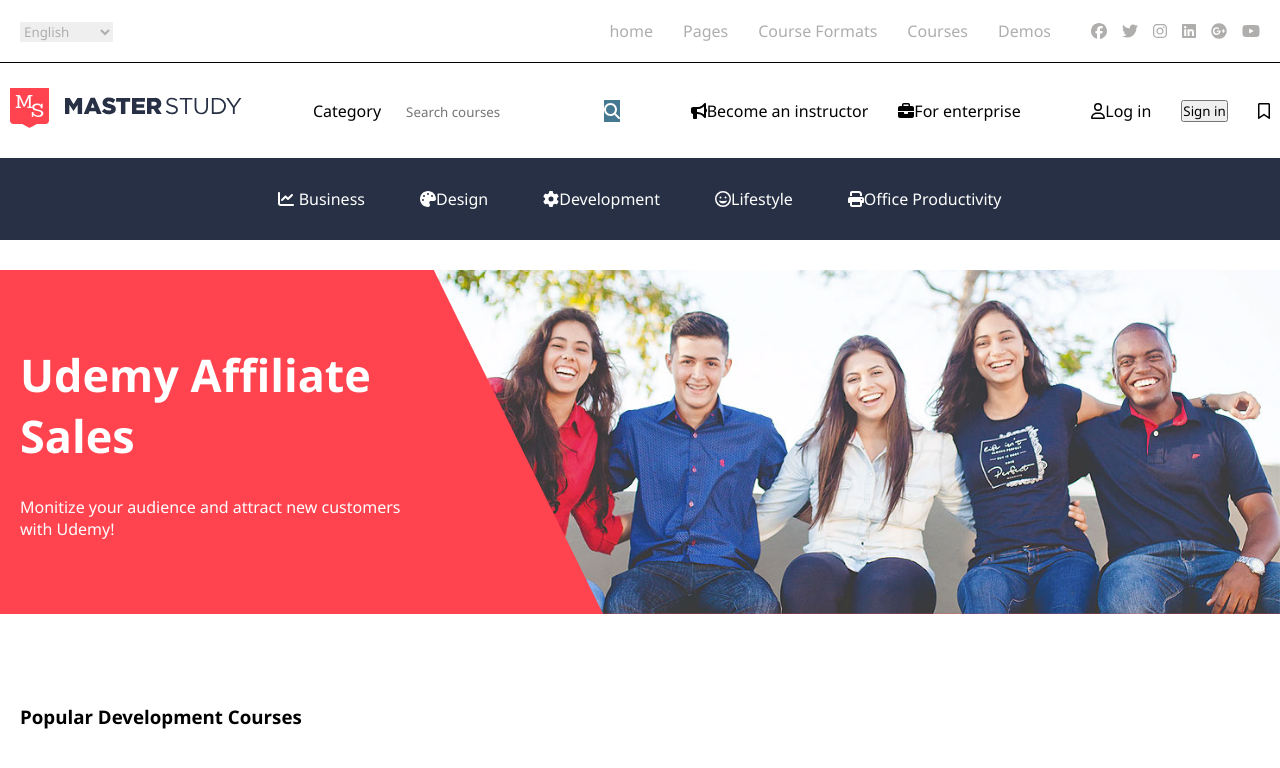
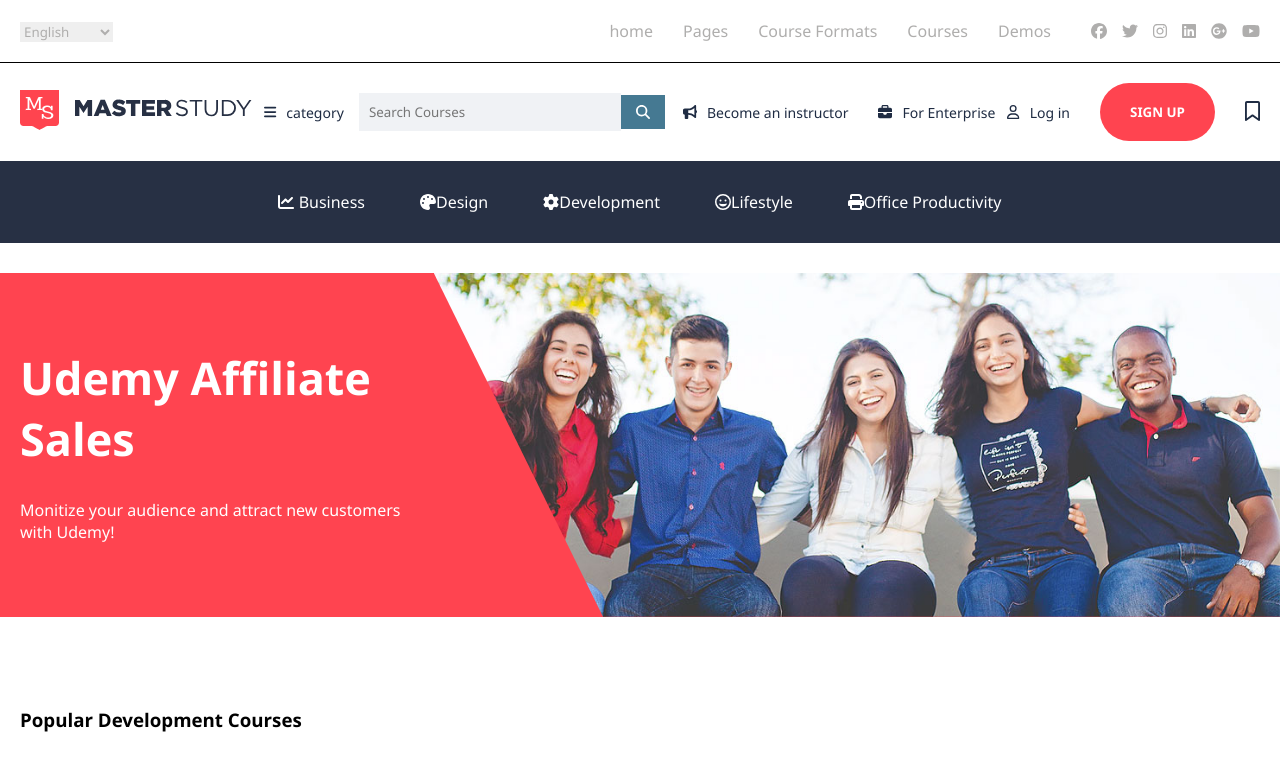
Before and after one commit to AlessandroTacconi/proj-html-vuejs, a Vue app: page / in a window 1280 px wide. Shown: the top 768 px of the page. Built offline with nearby package versions, Linux system fonts and the light colour scheme.

Commit message:
feat: fix-header-principal

```diff
--- a/src/components/HeaderPrincipal.vue
+++ b/src/components/HeaderPrincipal.vue
@@ -1,68 +1,97 @@
 <script></script>
 
 <template>
-  <div class="container flex principal">
-    <!-- Logo -->
-    <div>
-      <img src="/img/MasterStudy.svg" alt="Logo" />
-    </div>
-    <!-- /Logo -->
-    <!-- Search bar -->
-    <div class="flex find">
-      <div>Category</div>
-      <div>
-        <input type="text" placeholder="Search courses" />
-        <span class="m-glass"
-          ><font-awesome-icon icon="fa-solid fa-magnifying-glass"
-        /></span>
+  <div class="container flex">
+    <div class="logo"><img src="/img/MasterStudy.svg" alt="logo" /></div>
+    <div class="flex research">
+      <div class="category">
+        <font-awesome-icon icon="fa-solid fa-bars" /><span>category</span>
+      </div>
+      <div class="search-bar flex">
+        <input type="text" placeholder="Search Courses" />
+        <font-awesome-icon
+          icon="fa-solid fa-magnifying-glass"
+          class="mg-glass"
+        />
       </div>
     </div>
-    <!-- /Search bar -->
-    <!-- Altro -->
-    <div class="flex plus">
+    <div class="flex third-section">
       <div>
-        <font-awesome-icon icon="fa-solid fa-bullhorn" />Become an instructor
+        <font-awesome-icon icon="fa-solid fa-bullhorn" /><span
+          >Become an instructor</span
+        >
       </div>
       <div>
-        <font-awesome-icon icon="fa-solid fa-briefcase" />For enterprise
+        <font-awesome-icon icon="fa-solid fa-briefcase" /><span
+          >For Enterprise</span
+        >
       </div>
     </div>
-    <!-- /Altro -->
-    <!-- Log in -->
-    <div class="flex sign">
-      <div><font-awesome-icon icon="fa-regular fa-user" />Log in</div>
-      <button type="button" class="btn btn-danger">Sign in</button>
-      <div><font-awesome-icon icon="fa-regular fa-bookmark" /></div>
+    <div class="flex log-in">
+      <div>
+        <font-awesome-icon icon="fa-regular fa-user" /><span>Log in</span>
+      </div>
+      <div><button class="btn-red">Sign up</button></div>
+      <div>
+        <font-awesome-icon icon="fa-regular fa-bookmark" class="bookmark" />
+      </div>
     </div>
-    <!-- /Log in -->
   </div>
 </template>
 
 <style scoped lang="scss">
-.m-glass {
-  background-color: #457992;
-  color: white;
-}
+.container {
+  justify-content: space-between;
+  align-items: center;
+  padding: 20px 20px;
+  font-size: 14px;
+  color: #1f2c43;
+  .logo {
+    max-width: 250px;
+  }
+  span {
+    margin-left: 10px;
+  }
 
-.find {
-  gap: 25px;
-  align-items: center;
-}
+  .research {
+    gap: 15px;
+    align-items: center;
+    margin-right: 50px;
+    .search-bar {
+      align-items: center;
 
-input {
-  border: 0;
-}
+      input {
+        min-width: 100%;
+        padding: 10px;
+        border: none;
+        background-color: #f0f2f5;
+      }
+      .mg-glass {
+        background-color: #457992;
+        color: white;
+        border: none;
+        padding: 10px 15px;
+        cursor: pointer;
+        transition: background-color 0.3s;
+      }
+      .mg-glass:hover {
+        background-color: #3a6579;
+      }
+    }
+  }
+  .third-section {
+    gap: 30px;
+  }
 
-.principal {
-  gap: 50px;
-  align-items: center;
-  justify-content: space-around;
-  padding: 25px 0;
-}
-
-.plus,
-.sign {
-  gap: 30px;
-  align-items: center;
+  .log-in {
+    gap: 30px;
+    align-items: center;
+    .btn-red {
+      margin: 0;
+    }
+    .bookmark {
+      font-size: 20px;
+    }
+  }
 }
 </style>
--- a/src/main.js
+++ b/src/main.js
@@ -30,6 +30,7 @@ import { faStar } from '@fortawesome/free-solid-svg-icons';
 import { faStarHalfStroke } from '@fortawesome/free-solid-svg-icons';
 import { faAngleLeft } from '@fortawesome/free-solid-svg-icons';
 import { faAngleRight } from '@fortawesome/free-solid-svg-icons';
+import { faBars } from '@fortawesome/free-solid-svg-icons';
 
 /* add icons to the library */
 library.add(
@@ -53,7 +54,8 @@ library.add(
   faStar,
   faStarHalfStroke,
   faAngleLeft,
-  faAngleRight
+  faAngleRight,
+  faBars
 );
 
 createApp(App).component('font-awesome-icon', FontAwesomeIcon).mount('#app');
```
